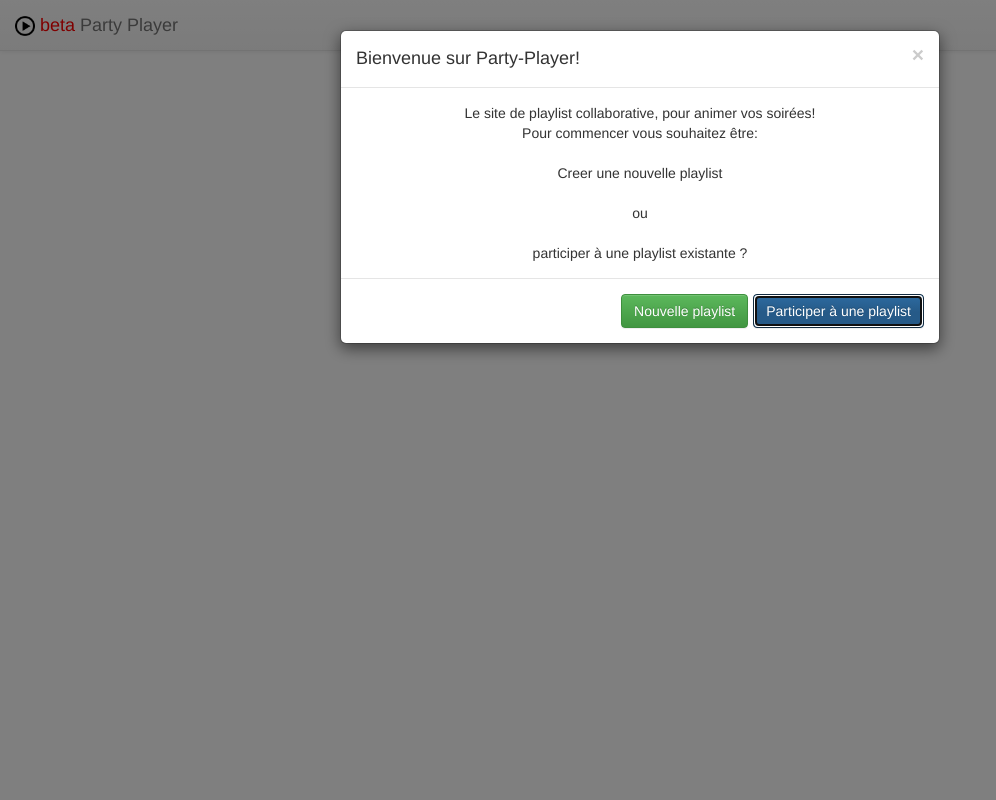
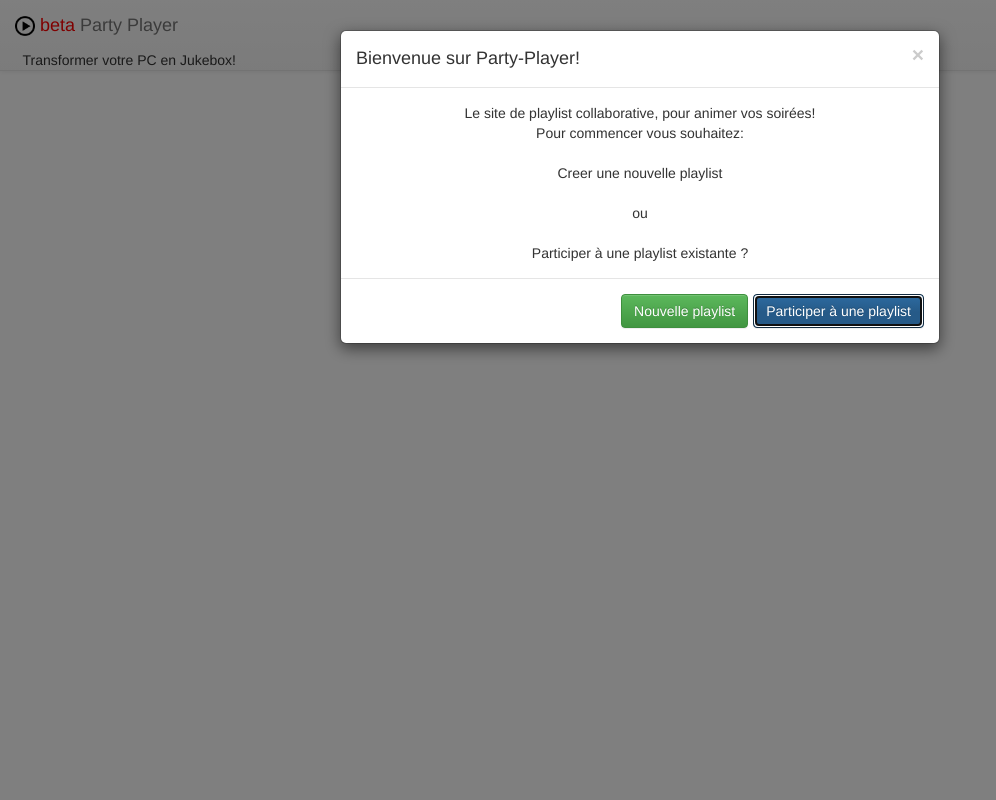
Before and after one commit to TwanoO67/party-player, a PHP site: page / in a window 1280 px wide. Shown: the whole page, without its empty margins (0-996 px from the left). Run offline with PHP 8.4, Linux system fonts and the light colour scheme; some libraries are stand-ins or nearby versions.

Commit message:
modif message intro

```diff
--- a/index.php
+++ b/index.php
@@ -92,7 +92,7 @@
           </button>-->
           <a class="navbar-brand" href="/"><img src='/css/favicon.png' height='20px' /> <span style='color:red'>beta</span>&nbsp;Party Player</a>
         </div>
-
+        &nbsp; Transformer votre PC en Jukebox!
         <!--<div id="nav-main" class="navbar-collapse collapse">
             <a class="navbar-brand" id='username' onclick='changeUsername();' style='float:right'>UserName</a>
         </div>-->
@@ -142,7 +142,7 @@
 
         <script>
 	      Intro = bootbox.dialog({
-			  message: "<div style='text-align: center;'> Le site de playlist collaborative, pour animer vos soirées! <br/> Pour commencer vous souhaitez être: <br/><br/>  Creer une nouvelle playlist  <br/><br/> ou <br/><br/> participer à une playlist existante ? </div>",
+			  message: "<div style='text-align: center;'> Le site de playlist collaborative, pour animer vos soirées! <br/> Pour commencer vous souhaitez: <br/><br/>  Creer une nouvelle playlist  <br/><br/> ou <br/><br/> Participer à une playlist existante ? </div>",
 			  title: "Bienvenue sur Party-Player!",
 			  buttons: {
 			    success: {
```
